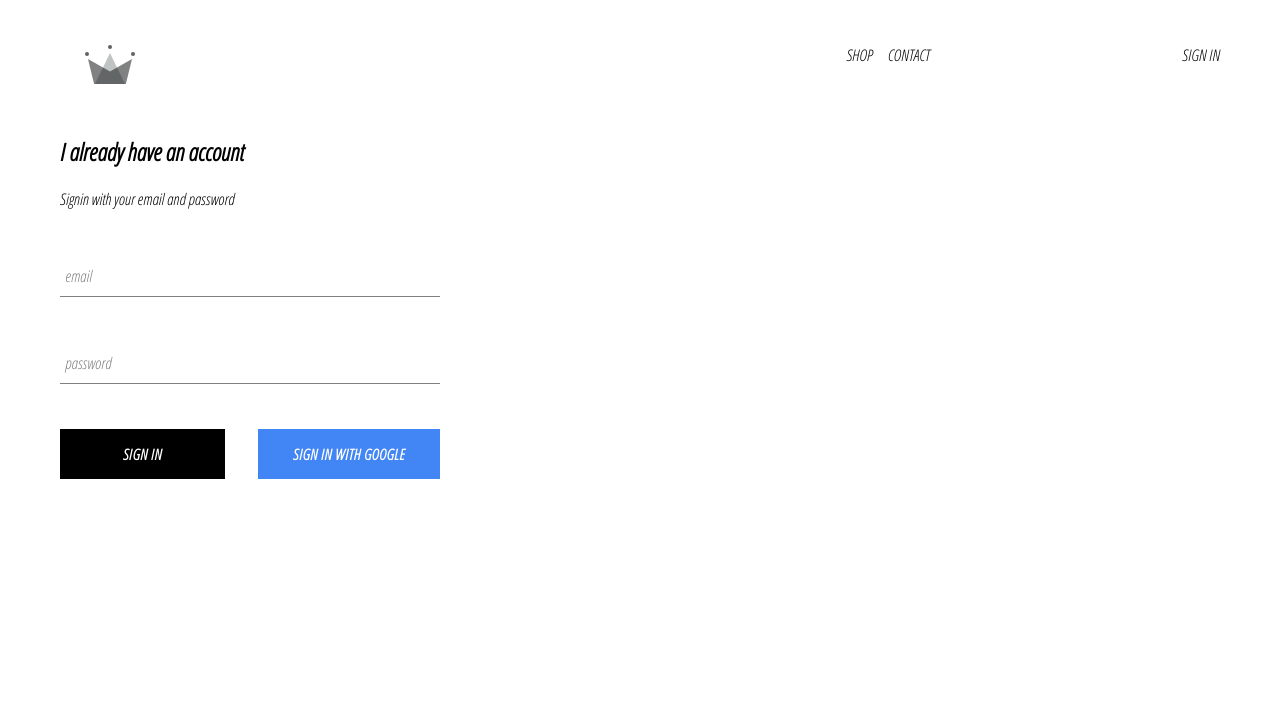
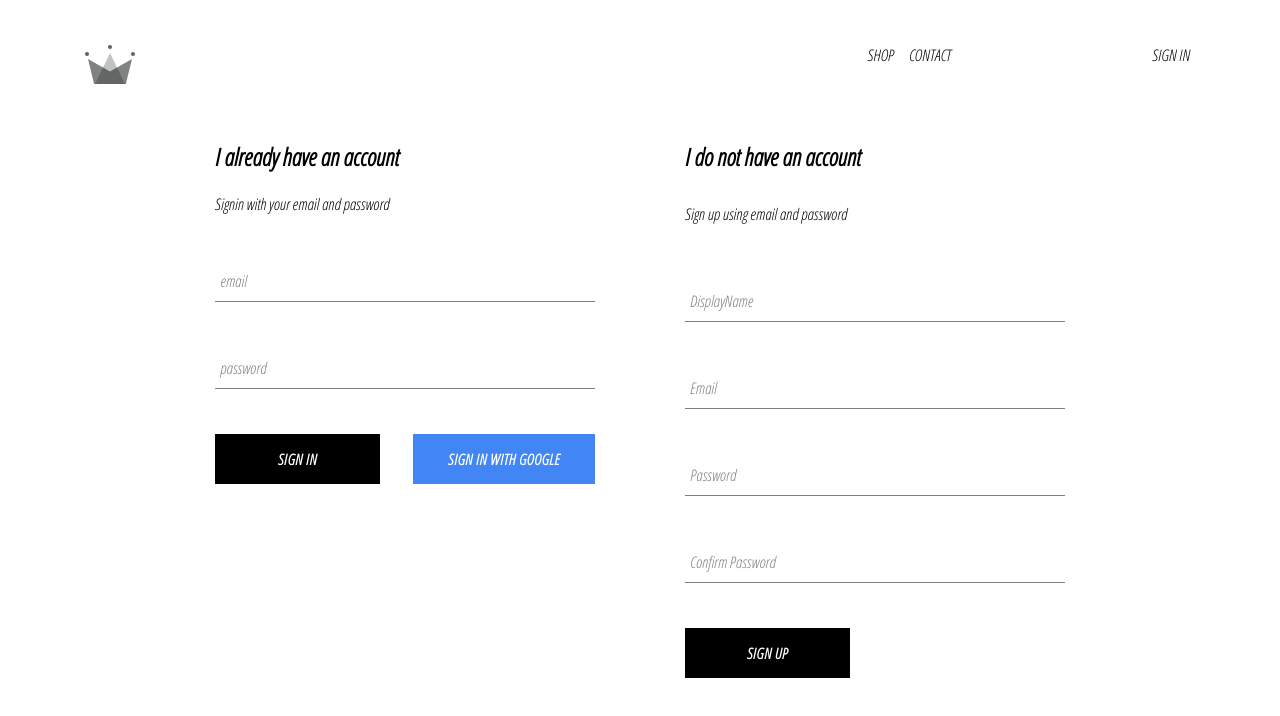
Before and after one commit to raghavakhil/ecommerce, a React (Create React App) app: page /signin in a window 1280 px wide. Shown: the top 716 px of the page. Built offline with nearby package versions, Linux system fonts and the light colour scheme; no server answers.

Commit message:
implemented firebase utils, included ability to store auhenticated users

```diff
--- a/src/App.js
+++ b/src/App.js
@@ -5,7 +5,7 @@
 import ShopPage from './components/pages/shop page/shoppage.component'
 import Header from './components/header/header.component'
 import SignInAndSignUpPage from './components/pages/sign-in-and-sign-up/sign-in-and-sign-up.component';
-import { auth } from './firebase/firebase.utils';
+import { auth, createUserProfileDocument } from './firebase/firebase.utils';
 
 class App extends React.Component {
   constructor() {
@@ -19,10 +19,21 @@
   unsubscribeFromAuth = null;
 
   componentDidMount() {
-    this.unsubscribeFromAuth = auth.onAuthStateChanged(user => {
-      this.setState({ currentUser: user })
-      console.log(user)
-    })
+    this.unsubscribeFromAuth = auth.onAuthStateChanged(async userAuth => {
+      if (userAuth) {
+        const userRef = await createUserProfileDocument(userAuth)
+        userRef.onSnapshot(snapShot => {
+          this.setState({
+            currentUser: {
+              id: snapShot.id,
+              ...snapShot.data()
+            }
+          });
+          console.log(this.state)
+        });
+      }
+      this.setState({ currentUser: userAuth })
+    });
   }
 
   componentWillUnmount() {
@@ -32,7 +43,7 @@
   render() {
     return (
       <div>
-        <Header currentUser={this.state.currentUser}/>
+        <Header currentUser={this.state.currentUser} />
         <Switch>
           <Route exact path='/' component={HomePage} />
           <Route path='/shop' component={ShopPage} />
--- a/src/components/header/header.component.js
+++ b/src/components/header/header.component.js
@@ -10,18 +10,18 @@
             <Logo className='logo'></Logo>
         </Link>
         <div className='options'>
-            <Link className='option' to='/shop'>
+            <Link className='options' to='/shop'>
                 SHOP
           </Link>
             <Link>
                 CONTACT
           </Link>
-          {
-              currentUser ?
-              <div className='options' onClick={() => auth.signOut()}>SIGN OUT</div>
-              :
-              <Link className='options' to='/signin'>SIGN IN</Link>
-          }
+            {
+                currentUser ?
+                    <div className='options' onClick={() => auth.signOut()}> SIGN OUT </div>
+                    :
+                    <Link className='options' to='/signin'>SIGN IN</Link>
+            }
         </div>
     </div>
 )
--- a/src/components/header/header.styles.scss
+++ b/src/components/header/header.styles.scss
@@ -17,10 +17,7 @@
       display: flex;
       align-items: center;
       justify-content: flex-end;
-
-      .option {
-        padding: 10px 15px;
-        cursor: pointer;
-      }
+      padding: 10px 15px;
+      cursor: pointer;
     }
   }
--- a/src/components/pages/sign-in-and-sign-up/sign-in-and-sign-up.component.js
+++ b/src/components/pages/sign-in-and-sign-up/sign-in-and-sign-up.component.js
@@ -1,11 +1,13 @@
 import React from 'react';
 
 import './sign-in-and-sign-up.styles.scss';
-import SignIn from'../../../components/sign-in/sign-in.component'
+import SignIn from '../../../components/sign-in/sign-in.component'
+import SignUp from '../../sign-up/sign-up.component'
 
 const SignInAndSignUpPage = () => (
-    <div className='SignInAndSignUp'>
-        <SignIn/>
+    <div className='sign-in-and-sign-up'>
+        <SignIn />
+        <SignUp />
     </div>
 )
 
--- a/src/components/pages/sign-in-and-sign-up/sign-in-and-sign-up.styles.scss
+++ b/src/components/pages/sign-in-and-sign-up/sign-in-and-sign-up.styles.scss
@@ -0,0 +1,6 @@
+.sign-in-and-sign-up {
+    width: 850px;
+    display: flex;
+    justify-content: space-between;
+    margin: 30px auto;
+  }
--- /dev/null
+++ b/src/components/sign-up/sign-up.component.js
@@ -0,0 +1,79 @@
+import React from 'react';
+
+import FormInput from '../form-input/form-input.component';
+import CustomButton from '../custom-button/custom-button.component';
+import { auth, createUserProfileDocument } from '../../firebase/firebase.utils';
+
+import './sign-up.styles.scss'
+
+class SignUp extends React.Component {
+    constructor() {
+        super();
+        this.state = {
+            displayName: '',
+            email: '',
+            password: '',
+            confirmPassword: ''
+        }
+    }
+
+    handleSubmit = async event => {
+        event.preventDefault();
+        const { displayName, email, password, confirmPassword } = this.state;
+
+        if (password !== confirmPassword) {
+            alert("Passwords don't match")
+            return;
+        }
+        try {
+            const { user } = await auth.createUserWithEmailAndPassword(email, password);
+            await createUserProfileDocument(user, { displayName })
+            this.setState({
+                displayName: '',
+                email: '',
+                password: '',
+                confirmPassword: ''
+            })
+        } catch (error) {
+            console.error(error)
+        }
+    }
+
+    handleChange = event => {
+        const { name, value } = event.target;
+        this.setState({ [name]: value })
+    }
+
+
+    render() {
+        const { displayName, email, password, confirmPassword } = this.state;
+        return (
+            <div className='sign-up'>
+                <h2>I do not have an account</h2>
+                <span className='title'>Sign up using email and password</span>
+                <form className='sign-up-form' onSubmit={this.handleSubmit}>
+
+                    <FormInput name='displayName' type='text'
+                        value={displayName} label='DisplayName'
+                        onChange={this.handleChange} required />
+
+                    <FormInput name='email' type='email'
+                        value={email} label='Email'
+                        onChange={this.handleChange} required />
+
+                    <FormInput name='password' type='password'
+                        value={password} label='Password'
+                        onChange={this.handleChange} required />
+
+                    <FormInput name='confirmPassword' type='password'
+                        value={confirmPassword} label='Confirm Password'
+                        onChange={this.handleChange} required />
+
+                    <CustomButton type='submit'>SIGN UP</CustomButton>
+
+                </form></div>
+        )
+    }
+}
+
+export default SignUp;
--- /dev/null
+++ b/src/components/sign-up/sign-up.styles.scss
@@ -0,0 +1,9 @@
+.sign-up {
+    display: flex;
+    flex-direction: column;
+    width: 380px;
+
+    .title {
+      margin: 10px 0;
+    }
+  }
--- a/src/firebase/firebase.utils.js
+++ b/src/firebase/firebase.utils.js
@@ -13,6 +13,33 @@
     measurementId: "G-CMTXMDK7J1"
 }
 
+
+export const createUserProfileDocument = async (userAuth, additionalData) => {
+    if (!userAuth) return;
+
+    const userRef = firestore.doc(`users/${userAuth.uid}`)
+
+    const snapShot = await userRef.get();
+
+    if (!snapShot.exists) {
+        const { displayName, email } = userAuth;
+        const createdAt = new Date();
+
+        try {
+            await userRef.set({
+                displayName,
+                email,
+                createdAt,
+                ...additionalData
+            })
+        } catch (error) {
+            console.log('error creating user', error.message)
+        }
+    }
+    return userRef;
+
+}
+
 firebase.initializeApp(config);
 
 export const auth = firebase.auth();
```
